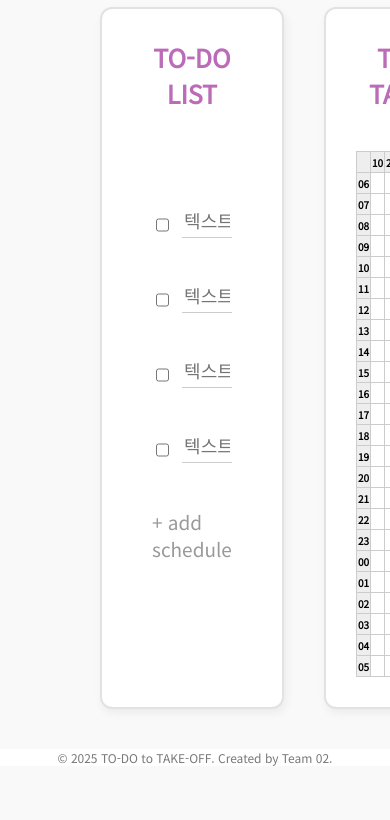
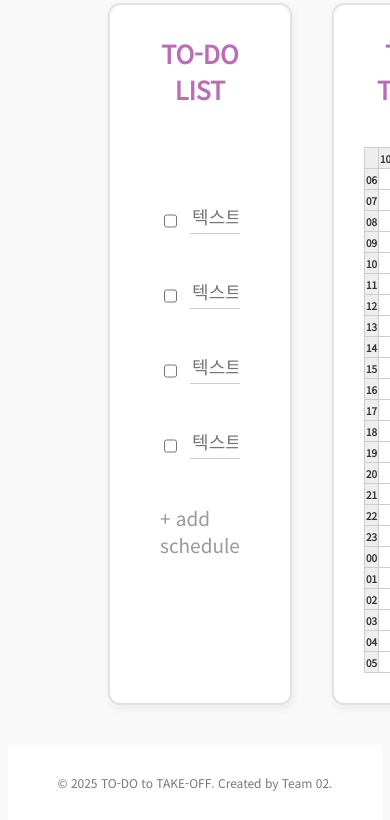
Before and after one commit to tjdrud221/WEB_practice, a plain HTML site: page planner_daily_thu.html in a window 390 px wide. Shown: the part 684-1504 px from the top of the page. Before the commit the page ends 1450 px from the top, so only its background shows below. Drawn offline with Linux system fonts and the light colour scheme; a web font is replaced by a local one.

Commit message:
fix_responsive1

```diff
--- a/planner_daily_thu.html
+++ b/planner_daily_thu.html
@@ -9,13 +9,16 @@
   <link href="https://fonts.googleapis.com/css2?family=Gowun+Batang&family=Song+Myung&family=Hahmlet&family=Gothic+A1&display=swap" rel="stylesheet">
 
   <style>
-    html, body {
-      margin: 0;
+    html {
       height: 100%;
-      font-family: 'Noto Sans KR', sans-serif;
-      background-color: #F9F9FA;
+    }
+
+    body {
+      background-color: #f9f9fa;
+      color: #333;
       display: flex;
       flex-direction: column;
+      font-family: 'Noto Sans KR', sans-serif;
     }
 
     .top-bar {
@@ -112,12 +115,25 @@
     }
 
     .content {
-      flex: 1; padding: 40px; text-align: center;
+      flex: 1;
+      min-height: calc(100vh - 75px);
+      display: flex;
+      text-align: center;
+      flex-direction: column;
+      align-items: flex-start;
+      justify-content: flex-start;
+      gap: 24px;
+      padding: 40px 100px;
     }
+
     .footer {
-      height: 75px; background: #FFFFFF;
-      display: flex; align-items: center; justify-content: flex-end;
+      height: 75px;
+      background: #FFFFFF;
+      display: flex;
+      align-items: center;
+      justify-content: flex-end;
       padding-right: 4%;
+      margin-top: auto;
     }
     .footer-text { font-size: 20px; color: #797878; }
 
@@ -141,15 +157,6 @@
         font-size: 22px;
       }
     }
-
-.content {
-  flex: 1;
-  padding: 40px 100px;
-  display: flex;
-  flex-direction: column;
-  align-items: flex-start;
-  gap: 30px;
-}
 
 .daily-title {
   color: #4B2840;
```
Also changed, not shown: mypage_record.html (+9 -8 lines), mypage_setting.html (+12 -14 lines), planner_daily_fri.html (+23 -16 lines), planner_daily_mon.html (+24 -16 lines), planner_daily_sat.html (+24 -16 lines), planner_daily_sun.html (+25 -16 lines), planner_daily_tue.html (+25 -16 lines), planner_daily_wed.html (+33 -17 lines), planner_weekly.html (+17 -6 lines).
